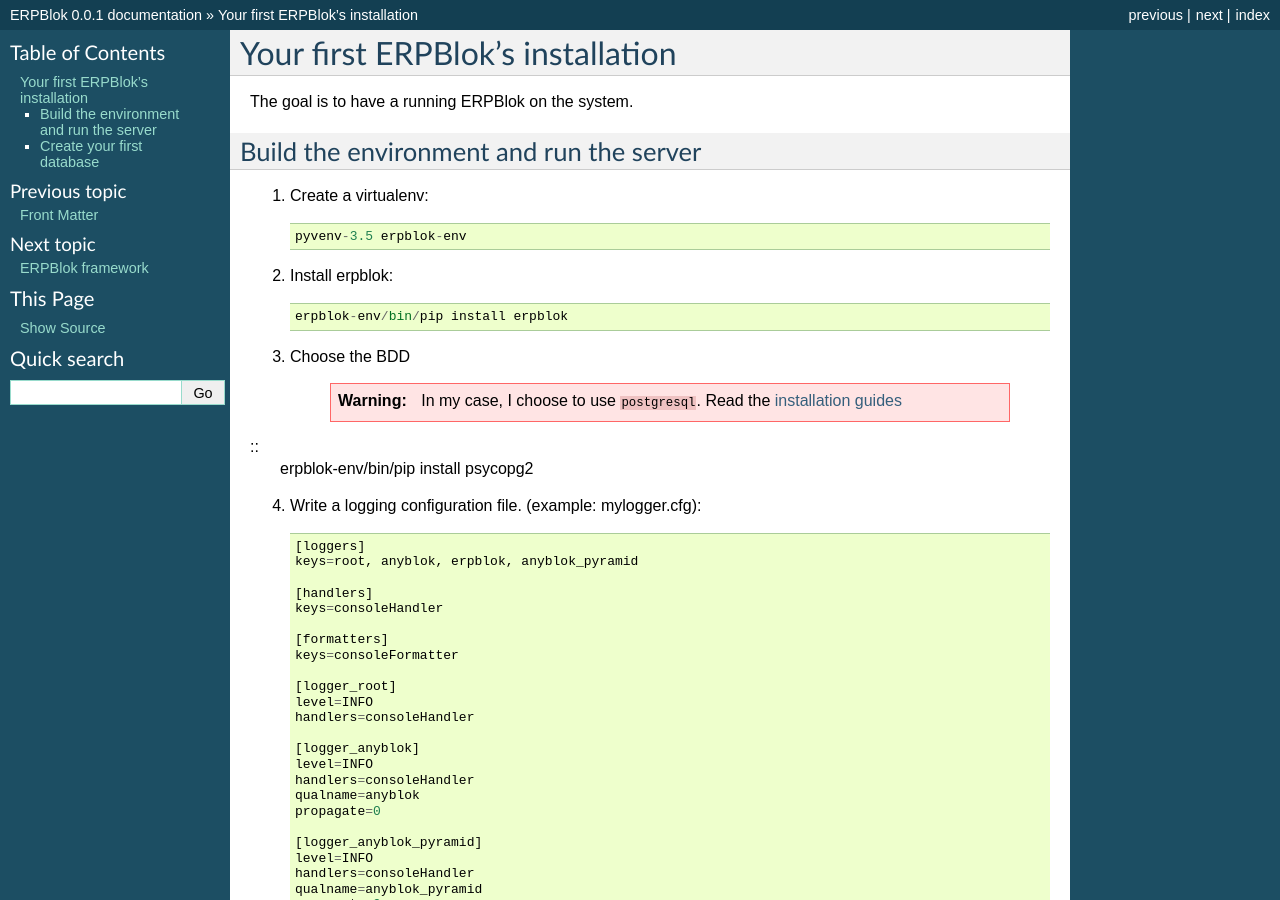
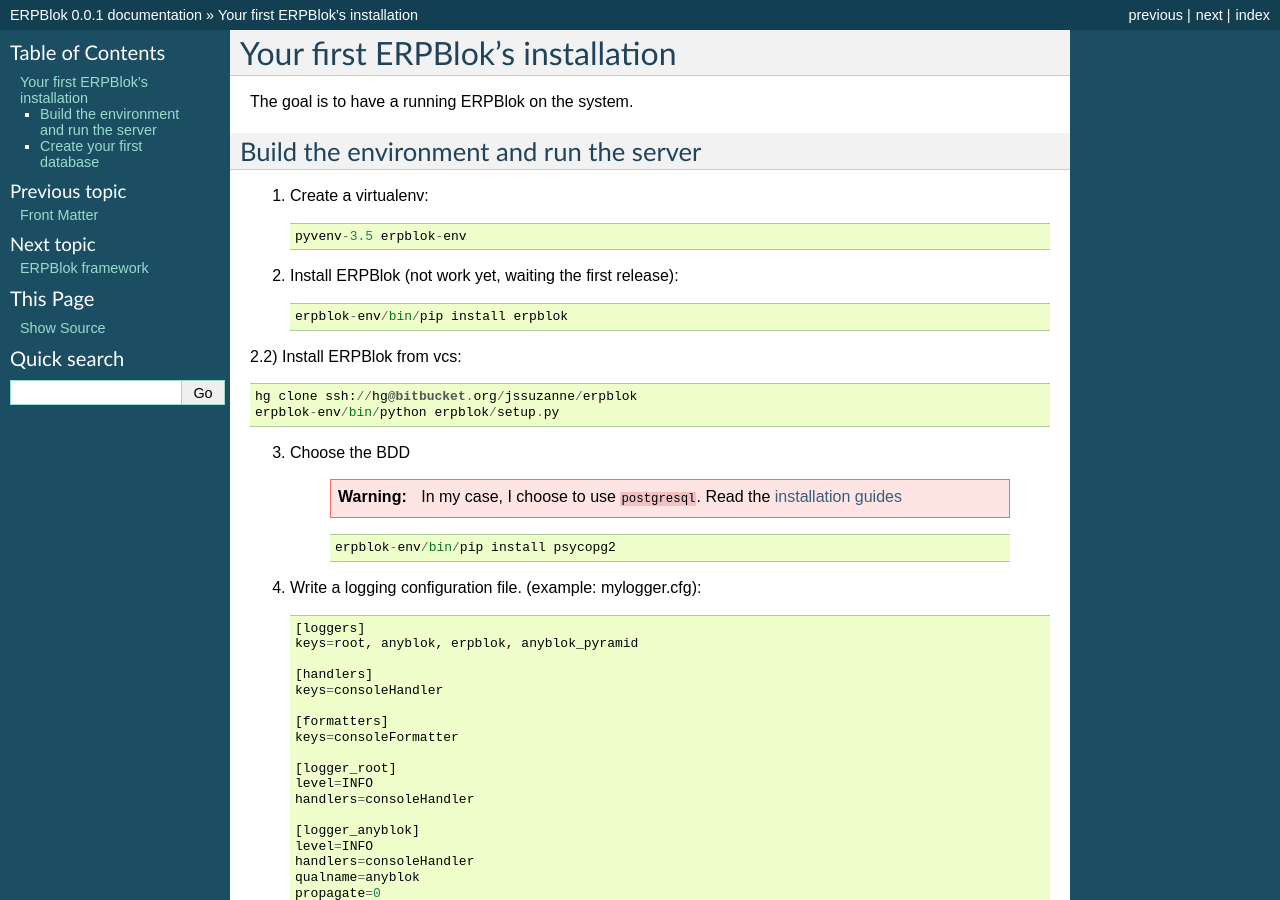
Before and after one commit to jssuzanne/ERPBlok, a Sphinx documentation site: the page built from doc/QUICK_START.rst, in a window 1280 px wide and 900 px high. Built offline with Sphinx 7.4.7, drawn with Linux system fonts in a browser that asks for light colours.

Commit message:
Update doc

```diff
--- a/doc/QUICK_START.rst
+++ b/doc/QUICK_START.rst
@@ -10,9 +10,17 @@
 
     pyvenv-3.5 erpblok-env
 
-2) Install erpblok::
+
+2) Install ERPBlok (not work yet, waiting the first release)::
 
     erpblok-env/bin/pip install erpblok
+
+
+2.2) Install ERPBlok from vcs::
+
+    hg clone ssh://hg@bitbucket.org/jssuzanne/erpblok
+    erpblok-env/bin/python erpblok/setup.py
+
 
 3) Choose the BDD
 
@@ -21,8 +29,10 @@
         In my case, I choose to use ``postgresql``.
         Read the `installation guides <https://wiki.postgresql.org/wiki/Detailed_installation_guides>`_
 
-::
-    erpblok-env/bin/pip install psycopg2
+
+    ::
+
+        erpblok-env/bin/pip install psycopg2
 
 4) Write a logging configuration file. (example: mylogger.cfg)::
 
```
